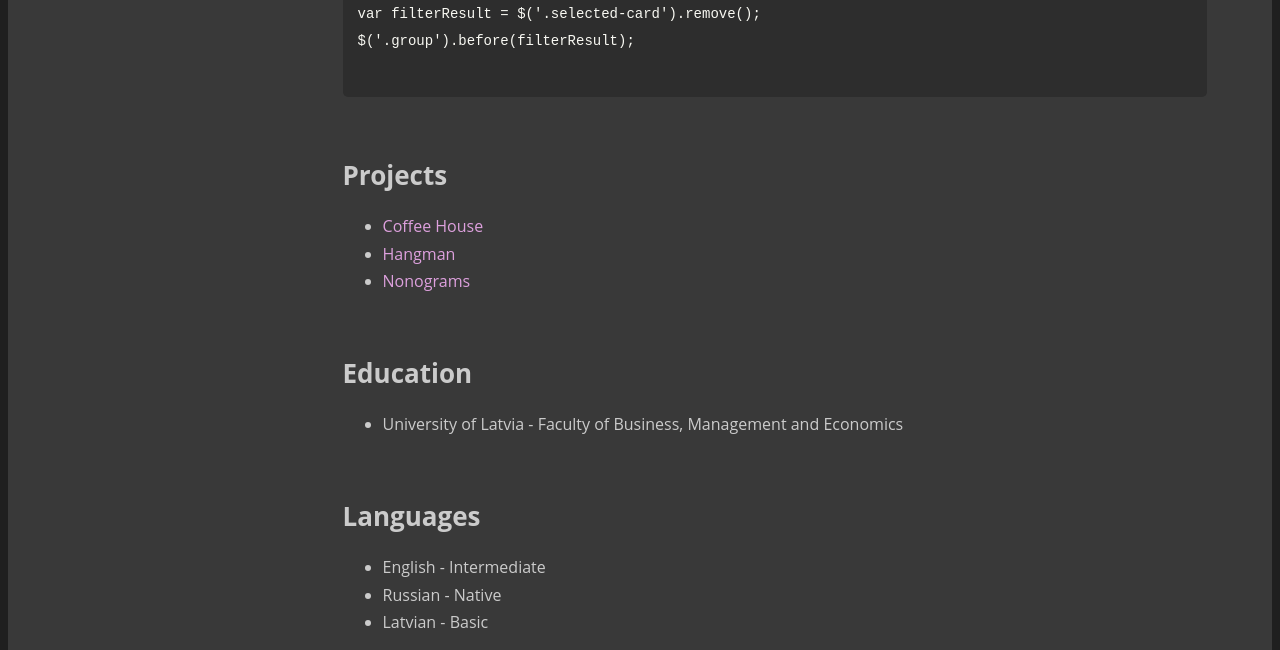
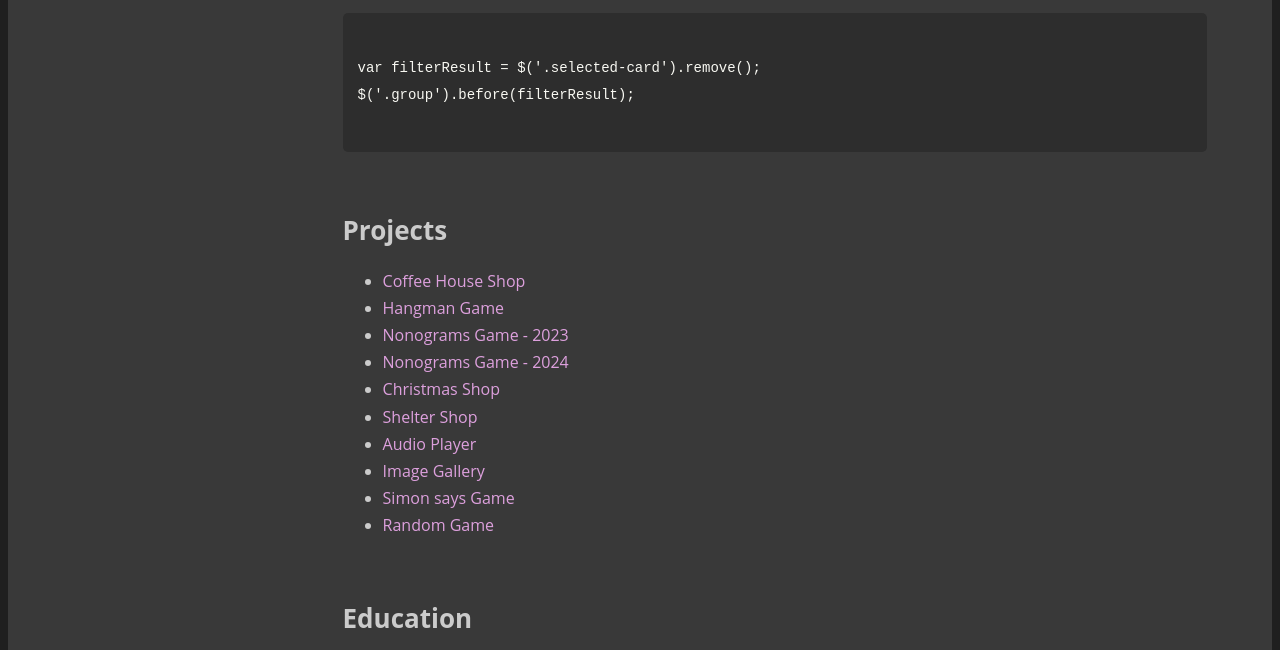
Before and after one commit to Xelen/rsschool-cv, a plain HTML site: page index.html in a window 1280 px wide. Shown: the part 1509-2159 px from the top of the page. Drawn offline with Linux system fonts and the light colour scheme.

Commit message:
feat: new info about projects

```diff
--- a/index.html
+++ b/index.html
@@ -113,6 +113,7 @@
                   <li>Figma</li>
                   <li>Adobe Photoshop</li>
                   <li>Adobe Illustrator</li>
+                  <li>JS, PHP, MySQL</li>
                 </ul>
               </div>
             </section>
@@ -120,10 +121,12 @@
               <h2>Courses</h2>
               <div class="container">
                 <ul>
-                  <li>RS Schools Course «JavaScript/Front-end. Stage 1»
+                  <li>RS Schools Course «JavaScript/Front-end 2023. Stage 1»
                   </li>
                   <li>
-                    RS Schools Course «JavaScript/Front-end. Stage 0»
+                    RS Schools Course «JavaScript/Front-end 2024. Stage 0»
+                  </li>
+                  <li>RS Schools Course «JavaScript/Front-end 2024. Stage 1»
                   </li>
                 </ul>
               </div>
@@ -154,21 +157,70 @@ $('.group').before(filterResult);</code>
                     <a
                       href="https://rolling-scopes-school.github.io/xelen-JSFE2023Q4/coffee-house/"
                       target="_blank"
-                      >Coffee House</a
+                      >Coffee House Shop</a
                     >
                   </li>
                   <li>
                     <a
                       href="https://rolling-scopes-school.github.io/xelen-JSFE2023Q4/hangman/hg-app.html"
                       target="_blank"
-                      >Hangman</a
+                      >Hangman Game</a
                     >
                   </li>
                   <li>
                     <a
                       href="https://rolling-scopes-school.github.io/xelen-JSFE2023Q4/nonograms/cells-app.html"
                       target="_blank"
-                      >Nonograms</a
+                      >Nonograms Game - 2023</a
+                    >
+                  </li>
+                  <li>
+                    <a
+                      href="https://rolling-scopes-school.github.io/xelen-JSFE2024Q4/nonograms/"
+                      target="_blank"
+                      >Nonograms Game - 2024</a
+                    >
+                  </li>
+                  <li>
+                    <a
+                      href="https://rolling-scopes-school.github.io/xelen-JSFE2024Q4/christmas-shop/"
+                      target="_blank"
+                      >Christmas Shop</a
+                    >
+                  </li>
+                  <li>
+                    <a
+                      href="https://rolling-scopes-school.github.io/xelen-JSFEPRESCHOOL2024Q2/shelter/"
+                      target="_blank"
+                      >Shelter Shop</a
+                    >
+                  </li>
+                  <li>
+                    <a
+                      href="https://rolling-scopes-school.github.io/xelen-JSFEPRESCHOOL2024Q2/audio-player/"
+                      target="_blank"
+                      >Audio Player</a
+                    >
+                  </li>
+                  <li>
+                    <a
+                      href="https://rolling-scopes-school.github.io/xelen-JSFEPRESCHOOL2024Q2/image-gallery/"
+                      target="_blank"
+                      >Image Gallery</a
+                    >
+                  </li>
+                  <li>
+                    <a
+                      href="https://rolling-scopes-school.github.io/xelen-JSFE2024Q4/simon-says/"
+                      target="_blank"
+                      >Simon says Game</a
+                    >
+                  </li>
+                  <li>
+                    <a
+                      href="https://rolling-scopes-school.github.io/xelen-JSFEPRESCHOOL2024Q2/random-game/"
+                      target="_blank"
+                      >Random Game</a
                     >
                   </li>
                 </ul>
```
